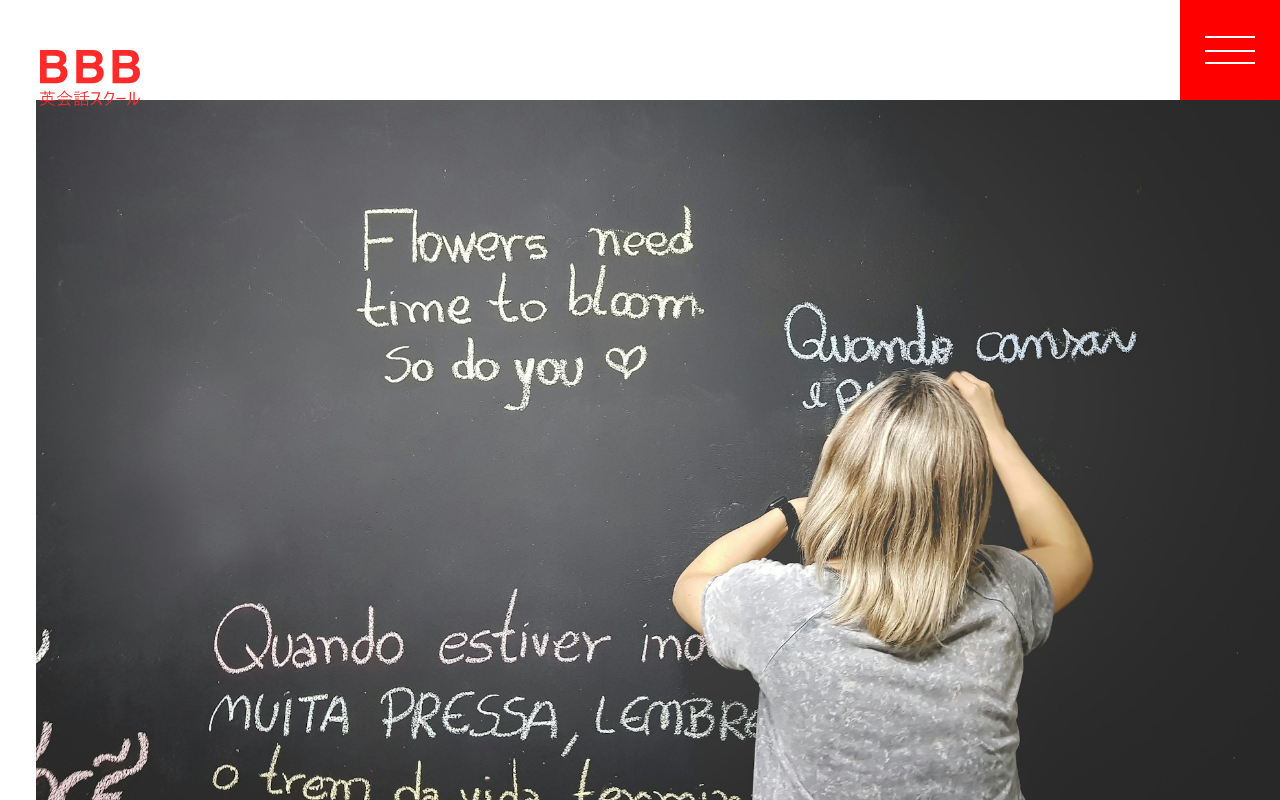
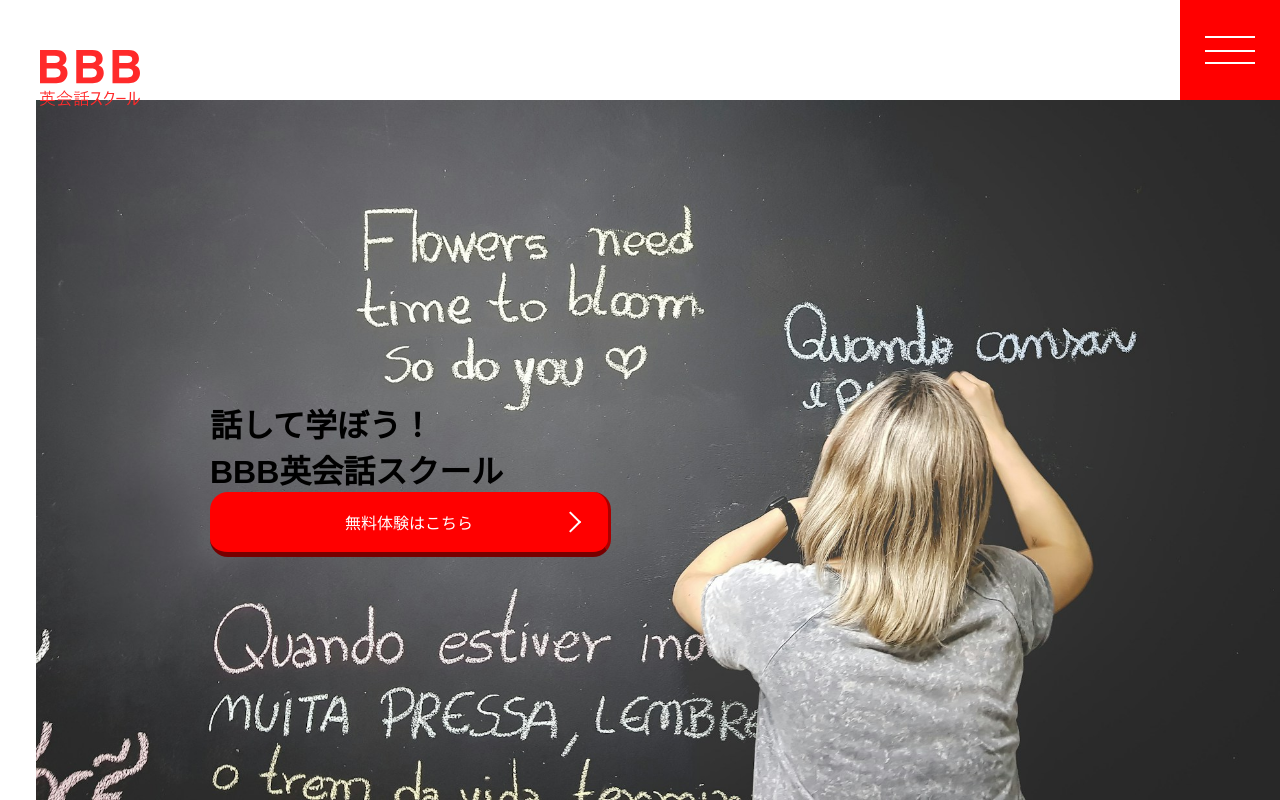
Before and after one commit to fujitashuichi/code-jump-BBB, a plain HTML site: page index.html in a window 1280 px wide. Drawn offline with Linux system fonts and the light colour scheme; some packages are replaced by stand-ins of ours.

Commit message:
Add: ヘッダー完成

```diff
--- a/css/index.css
+++ b/css/index.css
@@ -5,6 +5,15 @@ body {
 img {
     width: 100%;
     object-fit: cover;
+}
+
+a {
+    text-decoration: none;
+}
+
+.content {
+    width: 860px;
+    margin: 0 auto;
 }
 
 
@@ -102,3 +111,36 @@ img {
     background-size: contain;
     background-position: right;
 }
+
+
+#header > .content {
+    position: absolute;
+    top: 50%;
+    left: 50%;
+    transform: translateX(-50%);
+}
+
+#goto-free-trial-btn {
+    position: relative;
+    padding: 18px 135px;
+    background: #ff0000;
+    border-radius: 18px;
+    border-right: 3px solid #aa0000;
+    border-bottom: 5px solid #770000;
+}
+#goto-free-trial-btn::after {
+    content: "";
+    display: block;
+    position: absolute;
+    top: 50%;
+    right: 30px;
+    transform: translateY(-50%) rotateZ(45deg);
+    width: 15px;
+    height: 15px;
+    border-top: 2px solid #fff;
+    border-right: 2px solid #fff;
+}
+
+#goto-free-trial-btn a {
+    color: #fff;
+}
--- a/index.html
+++ b/index.html
@@ -21,6 +21,14 @@
             </div>
         </div>
         <div id="main-visual"></div>
+        <div class="content">
+            <h1 class="site-title">
+                話して学ぼう！<br />BBB英会話スクール
+            </h1>
+            <button id="goto-free-trial-btn">
+                <a href="">無料体験はこちら</a>
+            </button>
+        </div>
     </header>
     <main id="main">
 
```
